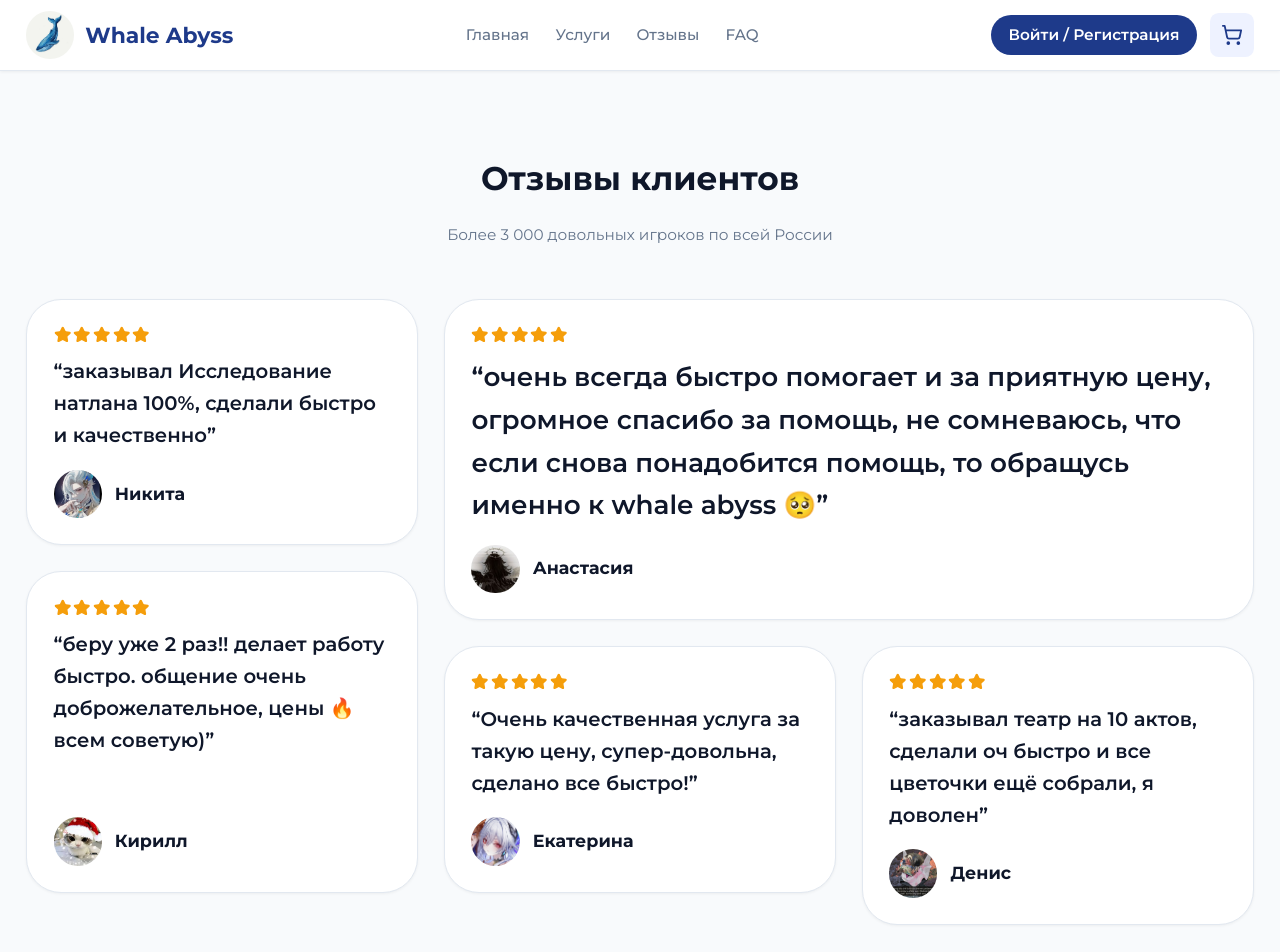
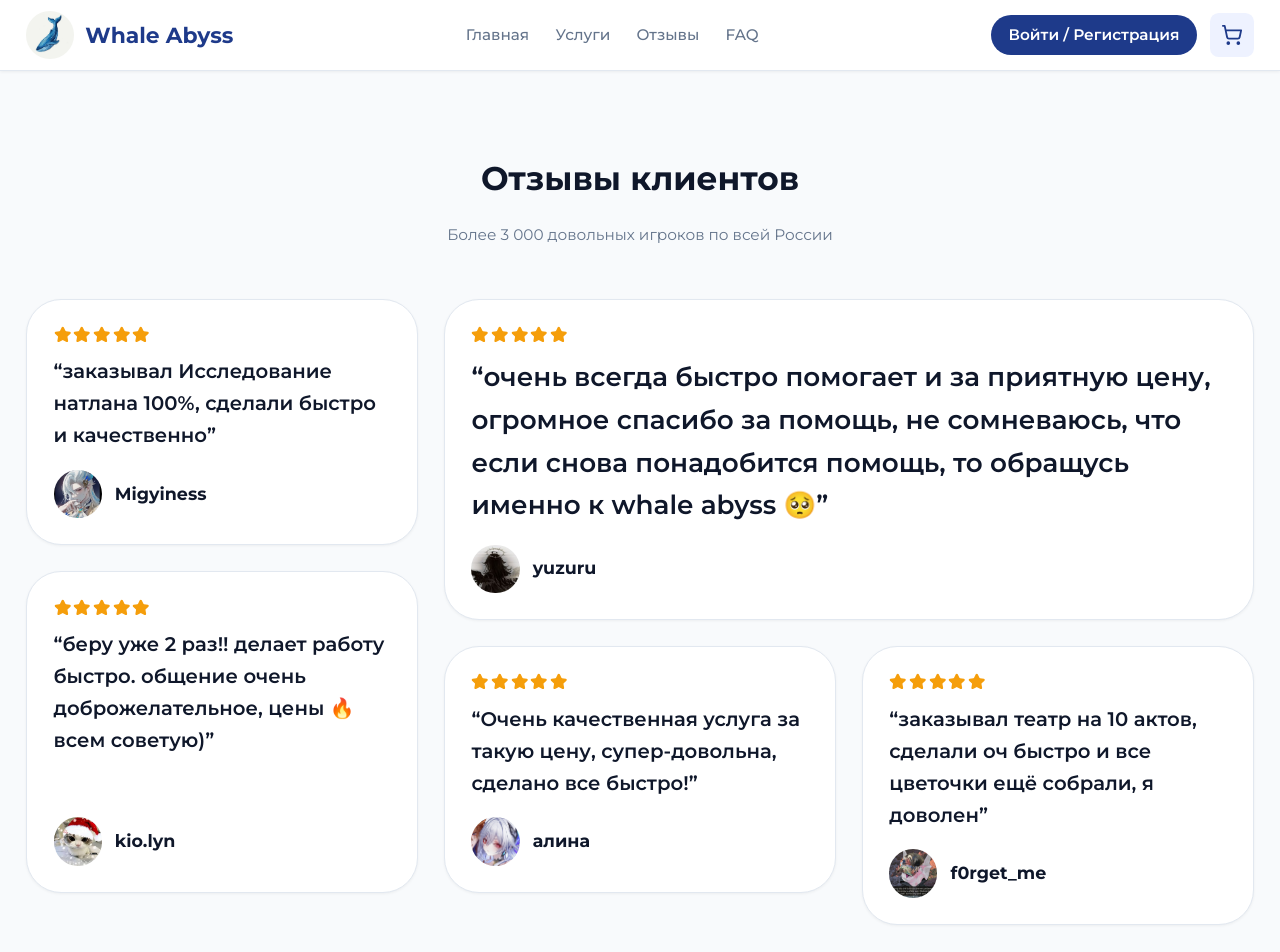
Before and after one commit to adilzhanY/whaleabyss, a Next.js app: page /reviews in a window 1280 px wide. Shown: the top 952 px of the page. Built offline with nearby package versions, Linux system fonts and the light colour scheme; no server answers.

Commit message:
update reviews users names

```diff
--- a/app/reviews/page.tsx
+++ b/app/reviews/page.tsx
@@ -7,31 +7,31 @@ import { Star } from "lucide-react";
 
 const TESTIMONIALS = [
   {
-    name: "Никита",
+    name: "Migyiness",
     avatar: "/images/reviews/ava1.jpg",
     text: "заказывал Исследование натлана 100%, сделали быстро и качественно",
     rating: 5,
   },
   {
-    name: "Анастасия",
+    name: "yuzuru",
     avatar: "/images/reviews/ava2.jpg",
     text: "очень всегда быстро помогает и за приятную цену, огромное спасибо за помощь, не сомневаюсь, что если снова понадобится помощь, то обращусь именно к whale abyss 🥺",
     rating: 5,
   },
   {
-    name: "Кирилл",
+    name: "kio.lyn",
     avatar: "/images/reviews/ava3.jpg",
     text: "беру уже 2 раз!! делает работу быстро. общение очень доброжелательное, цены 🔥 всем советую)",
     rating: 5,
   },
   {
-    name: "Екатерина",
+    name: "алина",
     avatar: "/images/reviews/ava4.jpg",
     text: "Очень качественная услуга за такую цену, супер-довольна, сделано все быстро!",
     rating: 5,
   },
   {
-    name: "Денис",
+    name: "f0rget_me",
     avatar: "/images/reviews/ava5.jpg",
     text: "заказывал театр на 10 актов, сделали оч быстро и все цветочки ещё собрали, я доволен",
     rating: 5,
```
